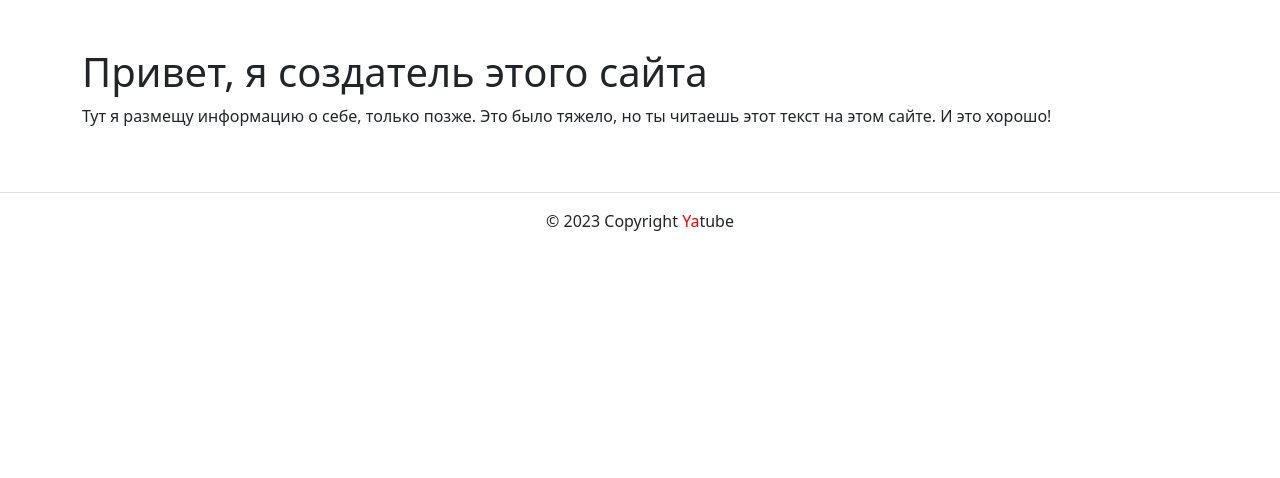
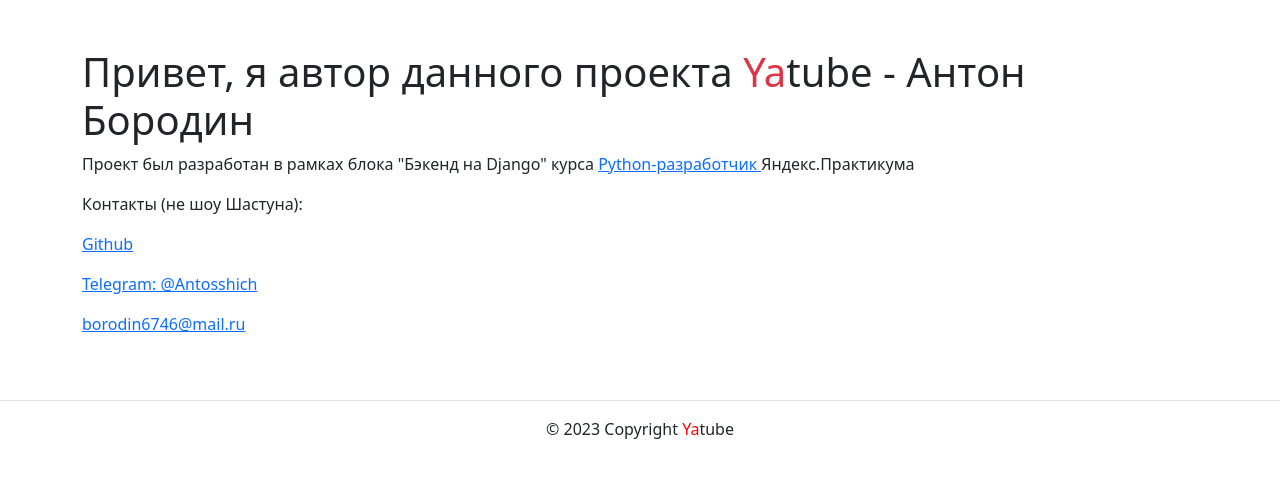
Before and after one commit to Ant0shich/yatube, a Django app: page /about/author/ in a window 1280 px wide. Shown: the part 56-534 px from the top of the page. Run offline with Django 3.2, Linux system fonts and the light colour scheme; some libraries are stand-ins or nearby versions.

Commit message:
new info of author

```diff
--- a/yatube/templates/about/author.html
+++ b/yatube/templates/about/author.html
@@ -1,10 +1,30 @@
-<!-- templates/about/author.html -->
 {% extends "base.html" %}
-{% block title %}Об авторе проекта{% endblock %}
+{% block title %}
+  Кто это сделал?
+{% endblock %}
+{% load static %}
 {% block content %}
-<h1>Привет, я создатель этого сайта</h1>
+<h1>Привет, я автор данного проекта <span style="color:#dc3545">Ya</span>tube - Антон Бородин</h1>
+<p>Проект был разработан в рамках блока "Бэкенд на Django" курса
+  <a href="https://practicum.yandex.ru/backend-developer/">
+    Python-разработчик
+  </a>
+  Яндекс.Практикума
+</p>
+<p>Контакты (не шоу Шастуна):</p>
 <p>
-  Тут я размещу информацию о себе, только позже.
-  Это было тяжело, но ты читаешь этот текст на этом сайте. И это хорошо!
+  <a href="https://github.com/Ant0shich">
+      Github
+  </a>
+</p>
+<p>
+  <a href="https://t.me/Antosshich">
+      Telegram: @Antosshich
+  </a>
+</p>
+<p>
+  <a href="mailto:borodin6746@mail.ru">
+      borodin6746@mail.ru
+  </a>
 </p>
 {% endblock %}
```
Also changed, not shown: yatube/templates/about/tech.html (+37 -6 lines).
